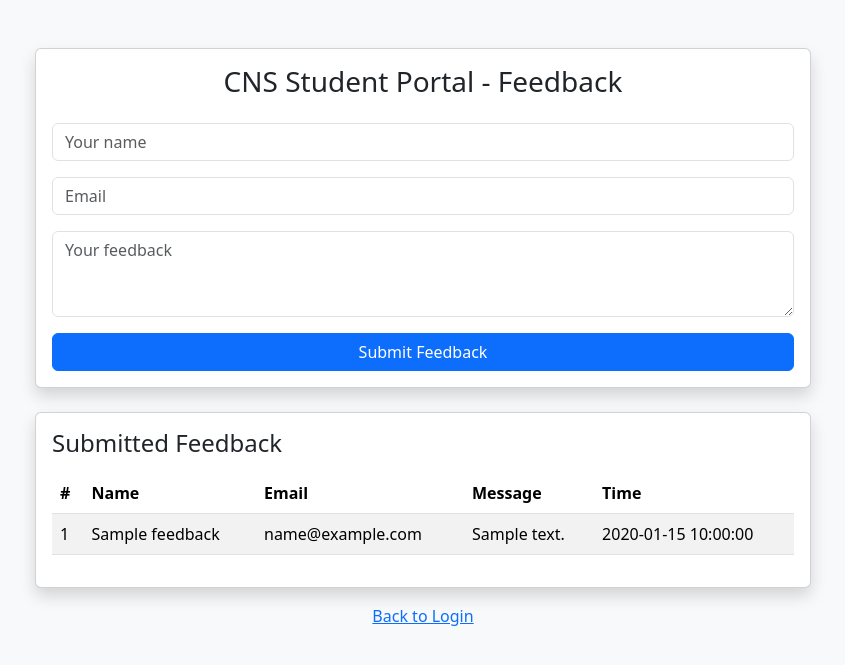
After one commit to Artof-cod3/cns-auth-site, a PHP site: page /feedback.php in a window 1280 px wide. The commit adds this page. Shown: the top 665 px of the page, without its empty margins (217-1062 px from the left). Run offline with PHP 8.4, Linux system fonts and the light colour scheme; tables that the repository leaves empty or names only in its code hold one stand-in row (values such as "Sample post").

Commit message:
Add feedback form with feedback table

```diff
--- /dev/null
+++ b/feedback.php
@@ -0,0 +1,74 @@
+<?php
+session_start();
+require 'db.php';
+$msg = "";
+$msg_class = "";
+
+if ($_SERVER["REQUEST_METHOD"] === "POST") {
+    $name    = trim($_POST["name"]);
+    $email   = trim($_POST["email"]);
+    $message = trim($_POST["message"]);
+
+    $stmt = $conn->prepare("INSERT INTO feedback (name, email, message) VALUES (?, ?, ?)");
+    $stmt->bind_param("sss", $name, $email, $message);
+    if ($stmt->execute()) {
+        $msg = "Feedback saved successfully!";
+        $msg_class = "alert-success";
+    } else {
+        $msg = "Error saving feedback.";
+        $msg_class = "alert-danger";
+    }
+}
+
+$result = $conn->query("SELECT id, name, email, message, submitted_at FROM feedback ORDER BY id DESC");
+?>
+<!DOCTYPE html>
+<html lang="en">
+<head>
+  <meta charset="UTF-8">
+  <meta name="viewport" content="width=device-width, initial-scale=1">
+  <title>Feedback</title>
+  <link href="https://cdn.jsdelivr.net/npm/bootstrap@5.3.3/dist/css/bootstrap.min.css" rel="stylesheet">
+</head>
+<body class="bg-light">
+  <div class="container mt-5" style="max-width:800px;">
+    <div class="card shadow mb-4">
+      <div class="card-body">
+        <h3 class="text-center mb-4">CNS Student Portal - Feedback</h3>
+        <?php if ($msg): ?>
+          <div class="alert <?= $msg_class ?>"><?= htmlspecialchars($msg) ?></div>
+        <?php endif; ?>
+        <form method="POST" action="feedback.php">
+          <div class="mb-3"><input class="form-control" name="name" placeholder="Your name" required></div>
+          <div class="mb-3"><input class="form-control" type="email" name="email" placeholder="Email" required></div>
+          <div class="mb-3"><textarea class="form-control" name="message" rows="3" placeholder="Your feedback" required></textarea></div>
+          <button class="btn btn-primary w-100" type="submit">Submit Feedback</button>
+        </form>
+      </div>
+    </div>
+
+    <div class="card shadow">
+      <div class="card-body">
+        <h4 class="mb-3">Submitted Feedback</h4>
+        <table class="table table-striped">
+          <thead>
+            <tr><th>#</th><th>Name</th><th>Email</th><th>Message</th><th>Time</th></tr>
+          </thead>
+          <tbody>
+            <?php while ($row = $result->fetch_assoc()): ?>
+            <tr>
+              <td><?= $row["id"] ?></td>
+              <td><?= htmlspecialchars($row["name"]) ?></td>
+              <td><?= htmlspecialchars($row["email"]) ?></td>
+              <td><?= htmlspecialchars($row["message"]) ?></td>
+              <td><?= $row["submitted_at"] ?></td>
+            </tr>
+            <?php endwhile; ?>
+          </tbody>
+        </table>
+      </div>
+    </div>
+    <p class="text-center mt-3"><a href="login.php">Back to Login</a></p>
+  </div>
+</body>
+</html>
--- a/welcome.php
+++ b/welcome.php
@@ -16,6 +16,7 @@ if (!isset($_SESSION["user"])) { header("Location: login.php"); exit; }
       <h3>Login successful!</h3>
       <p>Welcome, <strong><?= htmlspecialchars($_SESSION["user"]) ?></strong></p>
     </div>
+    <a href="feedback.php" class="btn btn-primary me-2">Feedback</a>
     <a href="logout.php" class="btn btn-outline-secondary">Logout</a>
   </div>
 </body>
```
